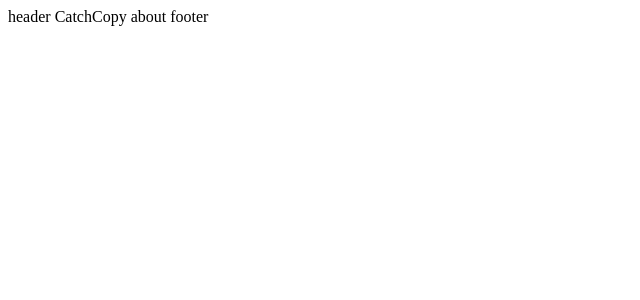
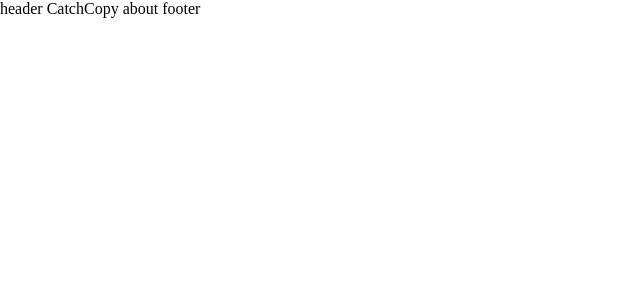
Before and after one commit to sakazuki-hack/sakazuki-hack, a Nuxt app in the folder front/: page / in a window 1280 px wide. Shown: the top 300 px of the page, without its empty margins (0-640 px from the left). Built offline with nearby package versions, Linux system fonts and the light colour scheme.

Commit message:
public.cssを追加しました

```diff
--- a/front/pages/index.vue
+++ b/front/pages/index.vue
@@ -14,6 +14,9 @@ import Footer from '~/components/base/Footer.vue'
 import CatchCopy from '~/components/sections/CatchCopy.vue'
 import SakazukiIntro from '~/components/sections/SakazukiIntro.vue'
 
+// public.cssでhtmlの余白を消す
+import "~/public/public.css";
+
 export default {
   components: {
     Header,
--- /dev/null
+++ b/front/public/public.css
@@ -0,0 +1,5 @@
+body, html {
+    margin: 0;
+    padding: 0;
+    overflow-x: hidden;
+}
```
